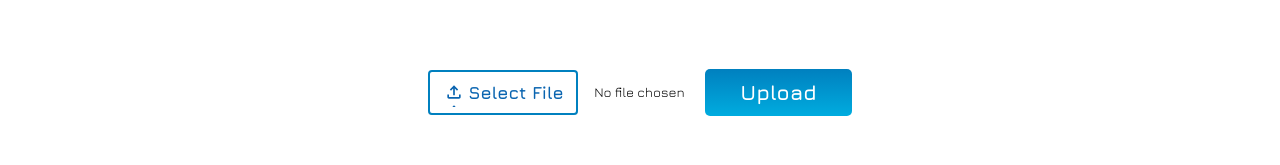
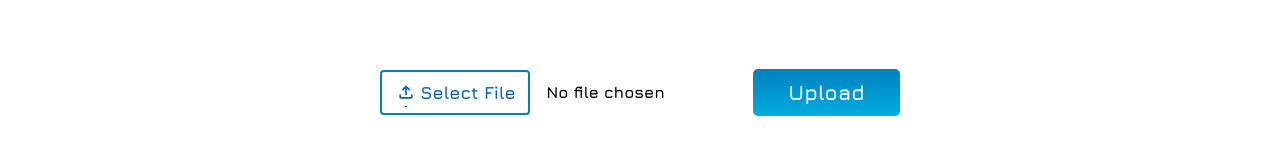
Before and after one commit to santhosh-programmer/HighRes-ESRGAN-Frontend, a React (Create React App) app: page / in a window 1280 px wide. Shown: the part 285-450 px from the top of the page. Built offline with nearby package versions, Linux system fonts and the light colour scheme.

Commit message:
changed text

```diff
--- a/src/pages/home/styles/Upload.css
+++ b/src/pages/home/styles/Upload.css
@@ -10,6 +10,8 @@
 
 input[type="file"] {
     position: relative;
+    font-size: 1rem;
+    font-weight: bold;
   }
 
   input[type="file"]::file-selector-button {
```
